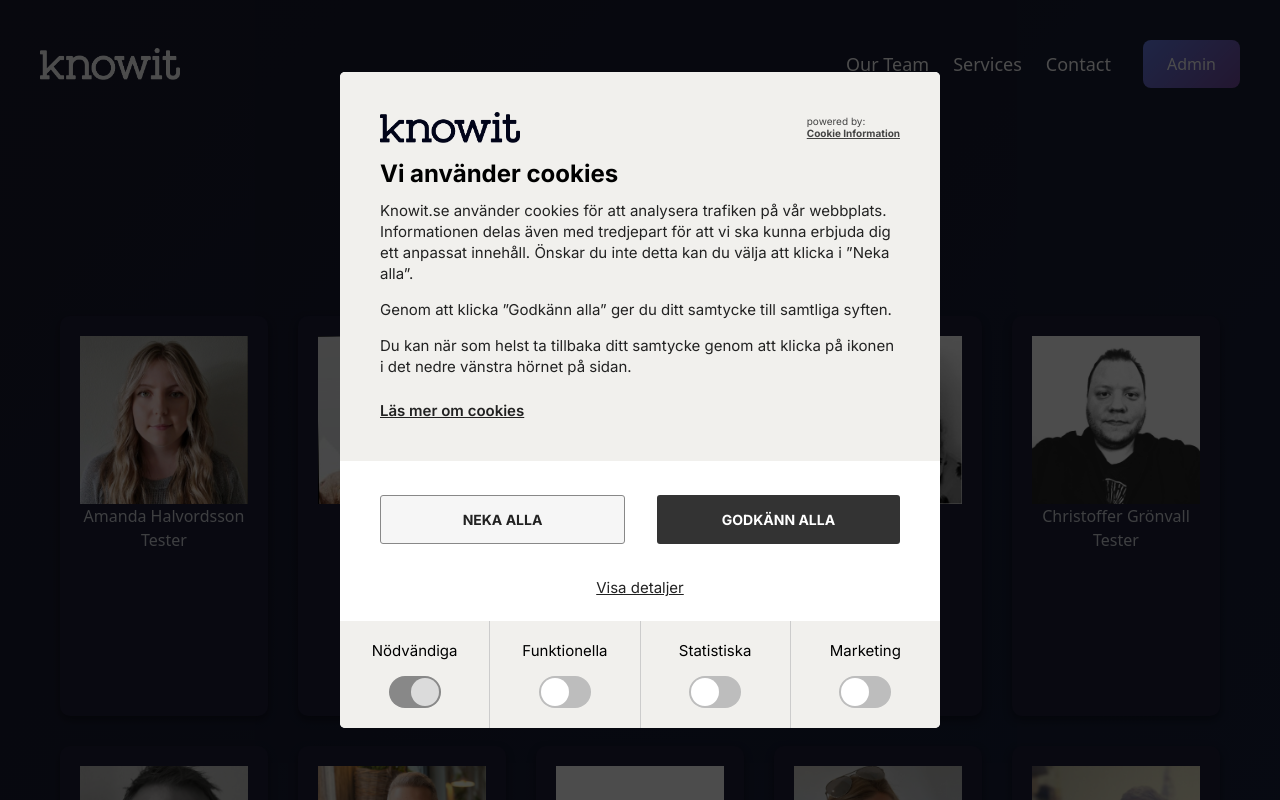
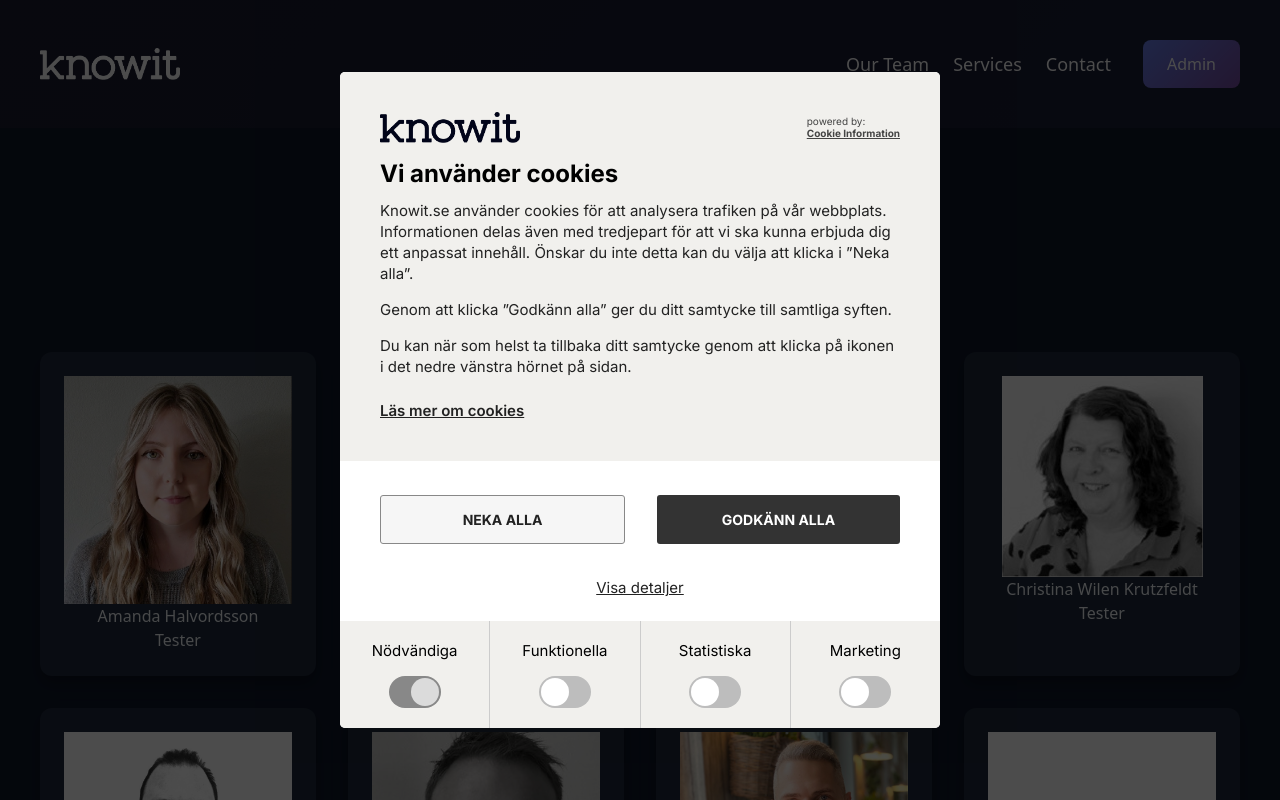
Before and after one commit to KQFFE/InternalAI, a React (Create React App) app in the folder frontend/: page /team in a window 1280 px wide. Shown: the top 800 px of the page. Built offline with nearby package versions, Linux system fonts and the light colour scheme; no server answers.

Commit message:
Moved files to where they should be. TeamPage styling fix.

```diff
--- a/frontend/src/TeamPage.css
+++ /dev/null
@@ -1,166 +0,0 @@
-/* frontend/src/TeamPage.css */
-
-:root {
-  --dark-background: #0B0B26;
-  --mellow-blue: #044d90;
-  --color-white: #ffffff;
-  --color-darkblue: #3C3C3C;
-  --color-light-blue-link: var(--mellow-blue);
-}
-
-.team-page-wrapper {
-  background-color: var(--dark-background); /* This will now be the background for the entire width */
-  color: var(--color-white);
-  min-height: 100vh;
-  display: flex;
-  flex-direction: column;
-}
-
-/* This class will now stretch full width. Its padding will be removed. */
-.team-page-content {
-    padding-top: 40px;
-    padding-bottom: 40px;
-    /* REMOVED: padding-left and padding-right from here */
-    /* REMOVED: max-width and margin: auto from here */
-    width: 100%; /* Ensure it takes full width */
-    text-align: center;
-    background-color: var(--dark-background); /* Keep this for consistency */
-    color: var(--color-white);
-}
-
-.team-page-title {
-    font-size: 3em;
-    font-weight: bold;
-    margin-bottom: 10px;
-    color: var(--color-white);
-}
-
-.team-page-subtitle {
-    font-size: 1.2em;
-    margin-bottom: 40px;
-}
-
-.team-grid {
-    display: grid;
-    grid-template-columns: repeat(auto-fit, minmax(180px, 1fr)); /* Keep minmax for column count */
-    gap: 30px;
-    justify-content: center;
-
-    /* ADDED: Padding to the grid itself to create space from the screen edges.
-       This is now where your "room to the edge" will come from. */
-    padding-left: 20px;
-    padding-right: 20px;
-
-    /* OPTIONAL: Max-width on the grid to prevent cards from becoming too wide on very large screens.
-       This will center the grid content within the full-width team-page-content background. */
-    max-width: 1200px; /* Adjust this value as needed, e.g., 1400px or more */
-    margin-left: auto;
-    margin-right: auto;
-}
-
-.team-member-card {
-    background-color: #1e1e3a;
-    border-radius: 10px;
-    padding: 20px;
-    box-shadow: 0 4px 8px rgba(0, 0, 0, 0.4);
-    display: flex;
-    flex-direction: column;
-    align-items: center;
-    text-align: center;
-    transition: transform 0.2s ease-in-out;
-    height: 400px;
-    justify-content: flex-start;
-}
-
-.team-member-card:hover {
-    transform: translateY(-5px);
-}
-
-.member-profile-pic {
-    width: 150px;
-    height: 150px;
-    border-radius: 50%;
-    object-fit: cover;
-    margin-bottom: 15px;
-    border: 3px solid var(--color-light-blue-link);
-}
-
-.member-name {
-    font-size: 1.5em;
-    font-weight: 600;
-    margin-bottom: 5px;
-    color: var(--color-white);
-    min-height: 1.5em;
-}
-
-.member-role {
-    font-size: 1em;
-    margin-bottom: 15px;
-    flex-grow: 1;
-    display: flex;
-    align-items: flex-end;
-    justify-content: center;
-    width: 100%;
-}
-
-.member-linkedin-link {
-    background-color: var(--color-light-blue-link);
-    color: white;
-    padding: 8px 15px;
-    border-radius: 5px;
-    text-decoration: none;
-    font-weight: 500;
-    transition: background-color 0.3s ease;
-    margin-top: auto;
-}
-
-.member-linkedin-link:hover {
-    background-color: var(--color-darkblue);
-}
-
-.loading, .error, .no-members-found {
-    text-align: center;
-    font-size: 1.2em;
-    padding: 50px;
-    color: var(--color-white);
-}
-
-.error {
-    color: #ff6b6b;
-}
-
-/* Responsive adjustments for team page content */
-@media (max-width: 767px) {
-  .team-page-content {
-    padding-top: 30px;
-    padding-bottom: 30px;
-    /* REMOVED: padding-left and padding-right from here */
-  }
-
-  .team-page-title {
-    font-size: 2em;
-  }
-
-  .team-page-subtitle {
-    font-size: 1em;
-  }
-
-  .team-grid {
-    grid-template-columns: repeat(auto-fit, minmax(250px, 1fr));
-    gap: 15px;
-    /* This padding will now be the main source of side space on mobile too */
-    padding-left: 15px;
-    padding-right: 15px;
-    max-width: none; /* Allow grid to expand on smaller screens */
-  }
-
-  .team-member-card {
-    height: auto;
-    min-height: 300px;
-  }
-
-  .member-profile-pic {
-    width: 100px;
-    height: 100px;
-  }
-}
--- /dev/null
+++ b/frontend/src/pages/TeamPage.css
@@ -0,0 +1,142 @@
+/* frontend/src/pages/TeamPage.css */
+
+:root {
+  /* Placeholder colors. Replace with official Knowit brand colors. */
+  --team-page-bg: #0f172a; /* Dark Slate Blue */
+  --card-bg: #1e293b; /* Lighter Slate */
+  --text-primary: #f1f5f9; /* Off-white */
+  --text-secondary: #94a3b8; /* Muted Slate */
+  --accent-color: #4f46e5; /* Indigo */
+  --accent-color-hover: #4338ca; /* Darker Indigo */
+}
+
+.team-page-container {
+  background-color: var(--team-page-bg);
+  color: var(--text-primary);
+  min-height: 100vh;
+  padding: 3rem 1.5rem;
+}
+
+.team-page-header {
+  text-align: center;
+  margin-bottom: 3rem;
+}
+
+.team-page-title {
+    font-size: 2.5rem;
+    font-weight: 800;
+    margin-bottom: 0.5rem;
+    color: var(--text-primary);
+}
+
+.team-page-subtitle {
+  font-size: 1.25rem;
+  color: var(--text-secondary);
+  max-width: 600px;
+  margin: 0 auto;
+}
+
+.team-grid-container {
+  max-width: 1200px;
+  margin: 0 auto;
+}
+
+.team-grid {
+  display: grid;
+  grid-template-columns: repeat(auto-fit, minmax(250px, 1fr));
+  gap: 2rem;
+}
+
+.team-member-card {
+  background-color: var(--card-bg);
+  border-radius: 12px;
+  padding: 1.5rem;
+  box-shadow: 0 8px 16px rgba(0, 0, 0, 0.3);
+  display: flex;
+  flex-direction: column;
+  align-items: center;
+  text-align: center;
+  transition: transform 0.2s ease-in-out, box-shadow 0.2s ease-in-out;
+}
+
+.team-member-card:hover {
+  transform: translateY(-8px);
+  box-shadow: 0 12px 24px rgba(0, 0, 0, 0.4);
+}
+
+.member-photo {
+  width: 140px;
+  height: 140px;
+  border-radius: 50%;
+  object-fit: cover;
+  margin-bottom: 1.25rem;
+  border: 4px solid var(--accent-color);
+}
+
+.member-name {
+  font-size: 1.25rem;
+  font-weight: 700;
+  margin-bottom: 0.25rem;
+  color: var(--text-primary);
+}
+
+.member-role {
+  font-size: 1rem;
+  color: var(--text-secondary);
+  margin-bottom: 1rem;
+}
+
+.member-linkedin-link {
+  background-color: var(--accent-color);
+  color: white;
+  padding: 0.6rem 1.2rem;
+  border-radius: 8px;
+  text-decoration: none;
+  font-weight: 600;
+  transition: background-color 0.2s ease;
+  margin-top: auto; /* Pushes the button to the bottom of the card */
+}
+
+.member-linkedin-link:hover {
+  background-color: var(--accent-color-hover);
+}
+
+.loading,
+.error-message,
+.no-members-found {
+  text-align: center;
+  font-size: 1.25rem;
+  padding: 4rem;
+  color: var(--text-secondary);
+}
+
+.error-message {
+  color: #f87171; /* Red-400 for errors */
+}
+
+/* Responsive adjustments for team page content */
+@media (max-width: 767px) {
+  .team-page-container {
+    padding: 2rem 1rem;
+  }
+
+  .team-page-title {
+    font-size: 2rem;
+  }
+
+  .team-page-subtitle {
+    font-size: 1.1rem;
+  }
+
+  .team-grid {
+    gap: 1rem;
+  }
+
+  .team-member-card {
+  }
+
+  .member-photo {
+    width: 100px;
+    height: 100px;
+  }
+}
--- a/frontend/src/pages/TeamPage.js
+++ b/frontend/src/pages/TeamPage.js
@@ -1,25 +1,23 @@
 import React from 'react';
 import TeamList from '../components/TeamList';
-import '../TeamPage.css'; // Import the new CSS file for specific styles
+import './TeamPage.css'; // Correct path for co-located styles
 
 // Main TeamPage component
 function TeamPage() {
     // Render the main team page content
-    // The header and overall page background is now handled by the shared Layout.js component.
     return (
-        <main className="container mx-auto px-6 py-12">
-            <div className="text-center mb-12">
-                <h1 className="text-4xl md:text-5xl font-extrabold text-white leading-tight team-page-title">
+        <div className="team-page-container">
+            <header className="team-page-header">
+                <h1 className="team-page-title">
                     Our Amazing Team
                 </h1>
-                <p className="mt-4 text-xl text-gray-400 team-page-subtitle">
+                <p className="team-page-subtitle">
                     Meet the dedicated professionals at Knowit Quality Services Syd.
                 </p>
-            </div>
+            </header>
 
-            {/* Team member grid */}
-            <TeamList activeOnly={true} />
-        </main>
+            <main className="team-grid-container"><TeamList activeOnly={true} /></main>
+        </div>
     );
 }
 
```
